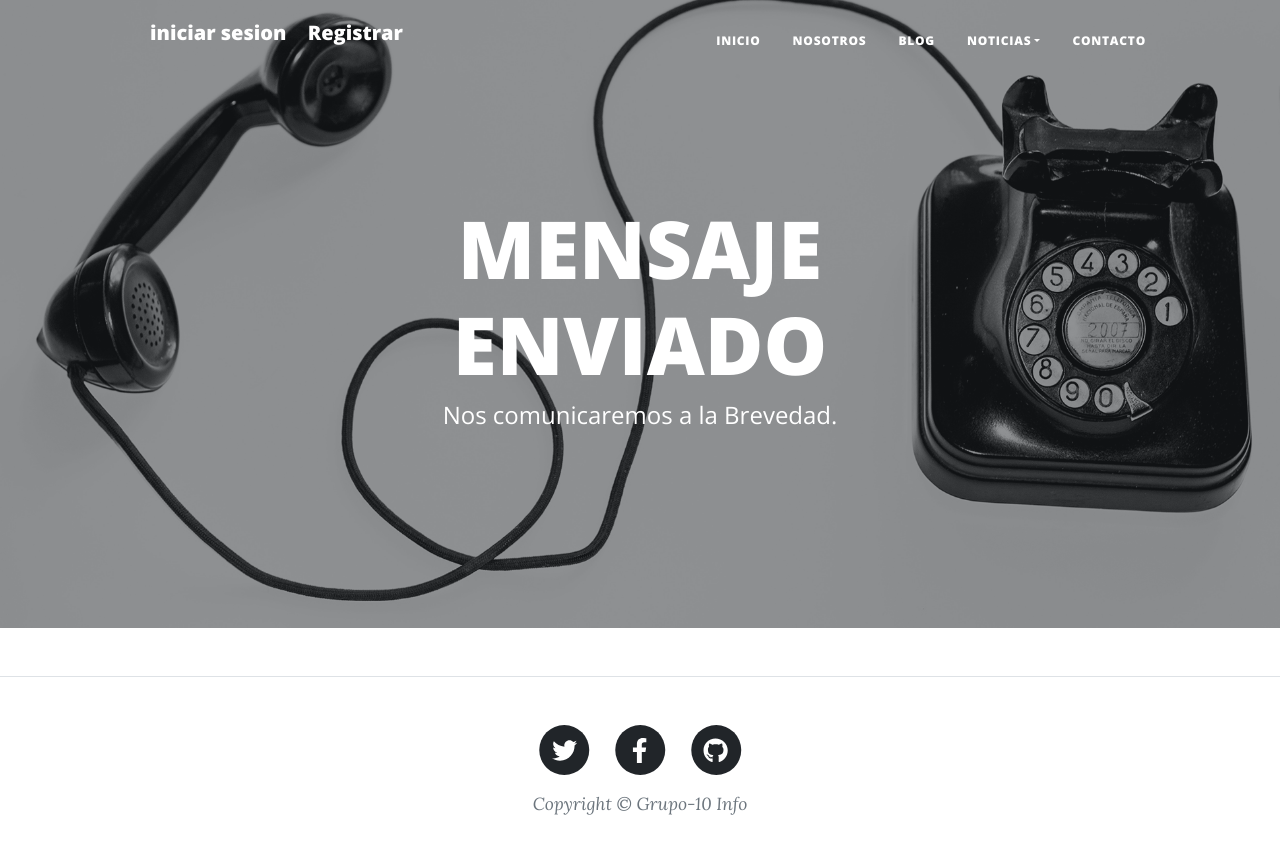
After one commit to garneromariano/desafio_10, a Django app: template desafio_10/desafio_10/blog/templates/contactos/exito.html in a window 1280 px wide. The commit adds this page. Run offline with Django 4.2, Linux system fonts and the light colour scheme; the template is opened without the code that fills it, so the values that code supplies are empty; some libraries are stand-ins or nearby versions.

Commit message:
agregue modificaciones form contacto template y vista

```diff
--- /dev/null
+++ b/desafio_10/desafio_10/blog/templates/contactos/exito.html
@@ -0,0 +1,28 @@
+{%extends 'base2.html' %}
+
+{% load static %}
+
+{%block titulo %} home {% endblock titulo%}
+
+
+{%block head %}
+<header class="masthead" style="background-image: url('{% static "image/contact-bg.jpg" %}')">
+
+    <div class="container position-relative px-4 px-lg-5">
+        <div class="row gx-4 gx-lg-5 justify-content-center">
+            <div class="col-md-10 col-lg-8 col-xl-7">
+                <div class="page-heading">
+                    <h1>MENSAJE ENVIADO</h1>
+                    <span class="subheading">Nos comunicaremos a la Brevedad.</span>
+                </div>
+            </div>
+        </div>
+    </div>
+    </header>
+{% endblock head%}
+
+
+
+ {% block contenido %}
+
+{% endblock contenido %}
--- a/desafio_10/desafio_10/blog/templates/contactos/formulario.html
+++ b/desafio_10/desafio_10/blog/templates/contactos/formulario.html
@@ -8,6 +8,7 @@
 {%block head %}
 
 <header class="masthead" style="background-image: url('{% static "image/contact-bg.jpg" %}')">
+
     <div class="container position-relative px-4 px-lg-5">
         <div class="row gx-4 gx-lg-5 justify-content-center">
             <div class="col-md-10 col-lg-8 col-xl-7">
@@ -42,4 +43,6 @@
     </div>
 </div>
 
+
+
 {% endblock contenido %}
```
Also changed, not shown: desafio_10/desafio_10/blog/apps/contactos/views.py (+19 -0 lines), desafio_10/desafio_10/blog/blog/db.sqlite3.
